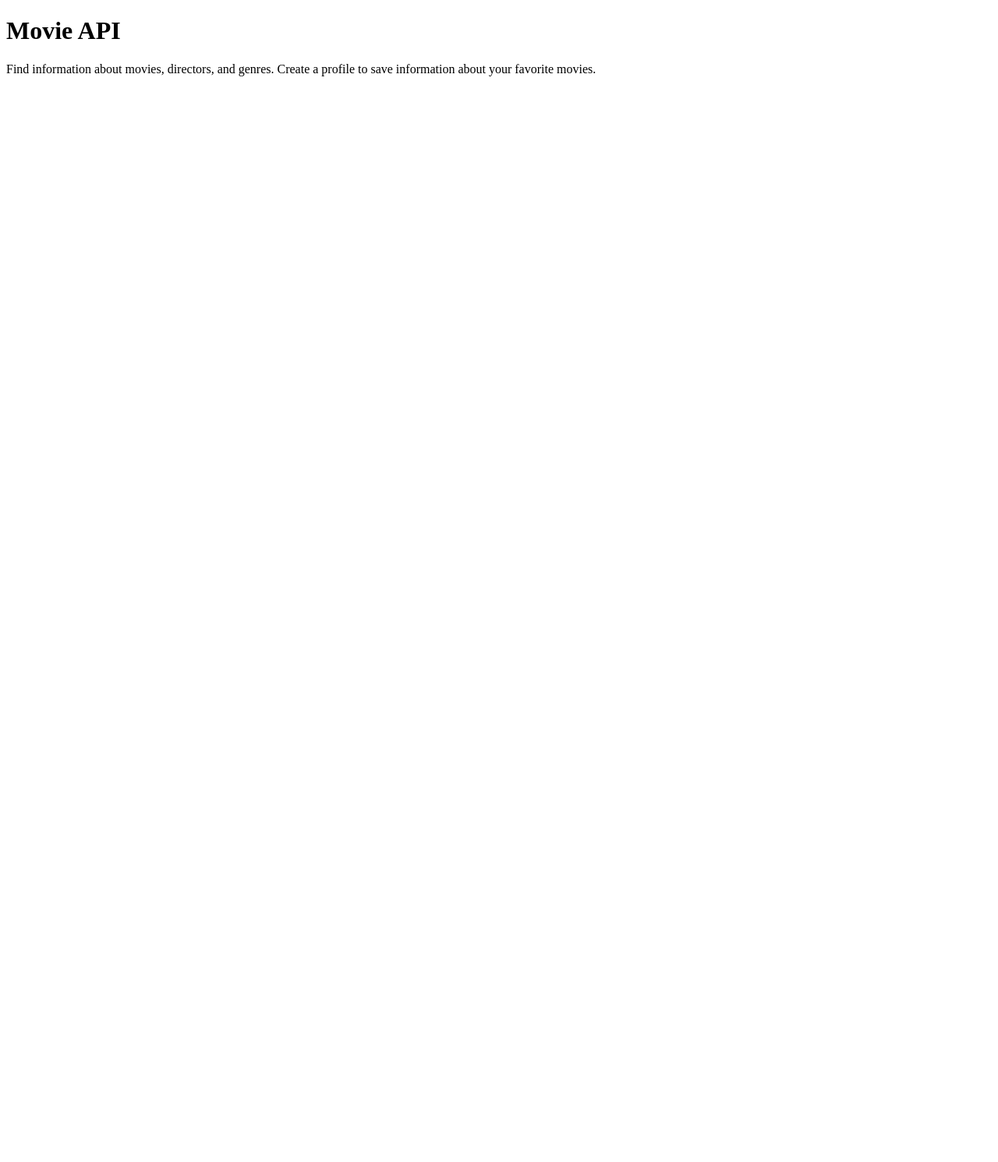
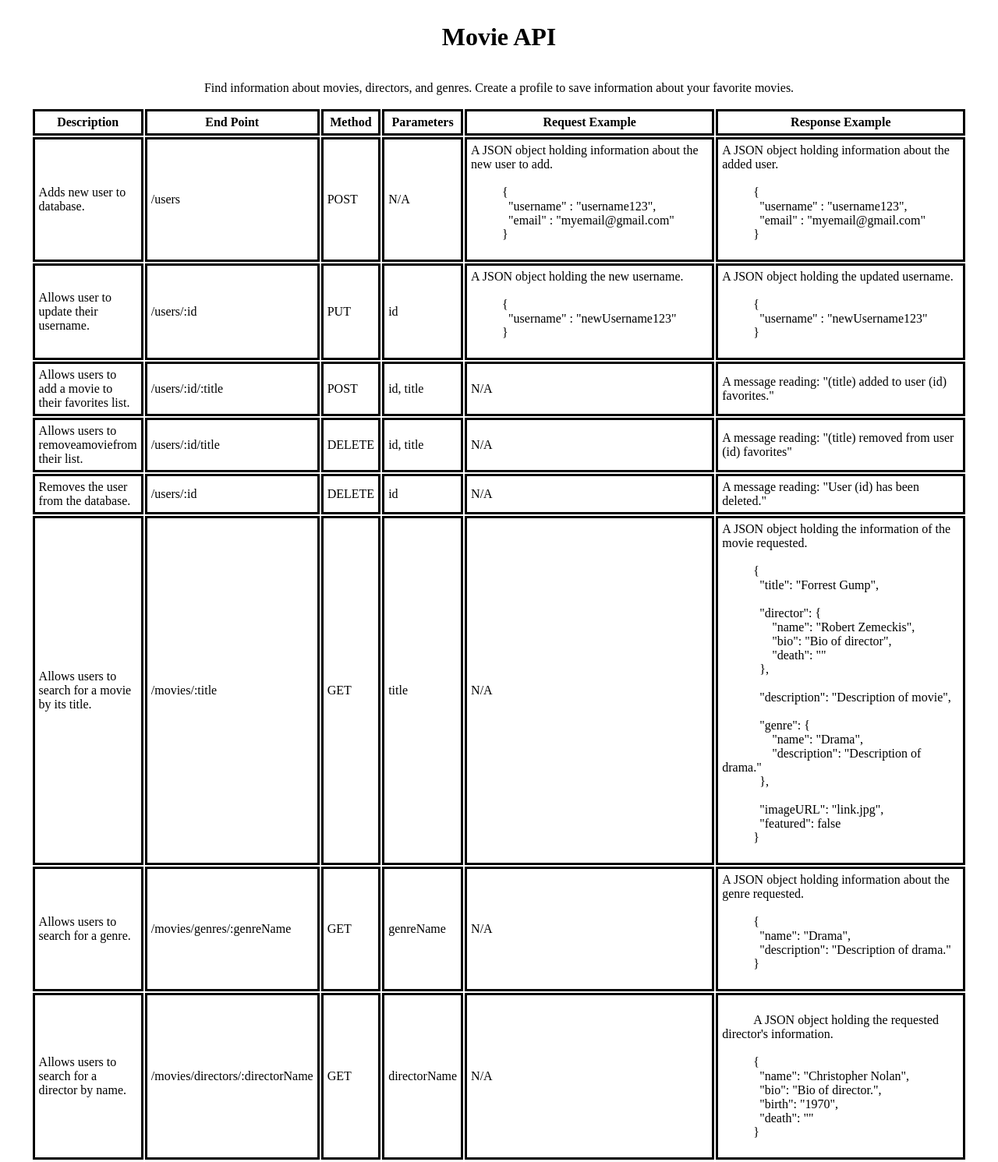
Before and after one commit to ddecicco330web/movie_api, a website: page public/documentation.html in a window 1280 px wide. Shown: the whole page at 78% size. Before the commit the page ends 800 px from the top, so only its background shows below. Drawn offline with Linux system fonts and the light colour scheme.

Commit message:
Update documentation

```diff
--- a/public/documentation.html
+++ b/public/documentation.html
@@ -4,10 +4,156 @@
     <meta charset="utf-8" />
     <meta name="viewport" content="width=device-width, initial-scale=1" />
     <title>Movie API Documentation</title>
+    <link rel="stylesheet" href="styles.css">
   </head>
 
   <body>
     <h1>Movie API</h1>
     <p>Find information about movies, directors, and genres. Create a profile to save information about your favorite movies.</p>
+
+    <table>
+      <thead>
+        <tr>
+          <th>Description</th>
+          <th>End Point</th>
+          <th>Method</th>
+          <th>Parameters</th>
+          <th class="json">Request Example</th>
+          <th class="json">Response Example</th>
+        </tr>
+    </thead>
+
+    <tbody>
+      <tr>
+        <td>Adds new user to database.</td>
+        <td>/users</td>
+        <td>POST</td>
+        <td>N/A</td>
+        <td>A JSON object holding information about the new user to add.
+
+          {
+            "username" : "username123",
+            "email" : "myemail@gmail.com"
+          }
+        </td>
+        <td>A JSON object holding information about the added user.
+
+          {
+            "username" : "username123",
+            "email" : "myemail@gmail.com"
+          }
+        </td>
+      </tr>
+
+      <tr>
+        <td>Allows user to update their username.</td>
+        <td>/users/:id</td>
+        <td>PUT</td>
+        <td>id</td>
+        <td>A JSON object holding the new username.
+
+          {
+            "username" : "newUsername123"
+          }
+        </td>
+        <td>A JSON object holding the updated username.
+
+          {
+            "username" : "newUsername123"
+          }
+        </td>
+      </tr>
+
+      <tr>
+        <td>Allows users to add a movie to their favorites list.</td>
+        <td>/users/:id/:title</td>
+        <td>POST</td>
+        <td>id, title</td>
+        <td>N/A</td>
+        <td>A message reading: "(title) added to user (id) favorites."</td>
+      </tr>
+
+      <tr>
+        <td>Allows users to removeamoviefrom their list.</td>
+        <td>/users/:id/title</td>
+        <td>DELETE</td>
+        <td>id, title</td>
+        <td>N/A</td>
+        <td>A message reading: "(title) removed from user (id) favorites"</td>
+      </tr>
+
+      <tr>
+        <td>Removes the user from the database.</td>
+        <td>/users/:id</td>
+        <td>DELETE</td>
+        <td>id</td>
+        <td>N/A</td>
+        <td>A message reading: "User (id) has been deleted."</td>
+      </tr>
+
+      <tr>
+        <td>Allows users to search for a movie by its title.</td>
+        <td>/movies/:title</td>
+        <td>GET</td>
+        <td>title</td>
+        <td>N/A</td>
+        <td>A JSON object holding the information of the movie requested.
+
+          {
+            "title": "Forrest Gump",
+
+            "director": {
+                "name": "Robert Zemeckis",
+                "bio": "Bio of director",
+                "death": ""
+            },
+
+            "description": "Description of movie",
+
+            "genre": {
+                "name": "Drama",
+                "description": "Description of drama."
+            },
+
+            "imageURL": "link.jpg",
+            "featured": false
+          }
+        </td>
+      </tr>
+
+      <tr>
+        <td>Allows users to search for a genre.</td>
+        <td>/movies/genres/:genreName</td>
+        <td>GET</td>
+        <td>genreName</td>
+        <td>N/A</td>
+        <td>A JSON object holding information about the genre requested.
+
+          {
+            "name": "Drama",
+            "description": "Description of drama."
+          }
+        </td>
+      </tr>
+
+      <tr>
+        <td>Allows users to search for a director by name.</td>
+        <td>/movies/directors/:directorName</td>
+        <td>GET</td>
+        <td>directorName</td>
+        <td>N/A</td>
+        <td>
+          A JSON object holding the requested director's information.
+
+          {
+            "name": "Christopher Nolan",
+            "bio": "Bio of director.",
+            "birth": "1970",
+            "death": ""
+          }
+        </td>
+      </tr>
+    </tbody>
+    </table>
   </body>
 </html>
--- /dev/null
+++ b/public/styles.css
@@ -0,0 +1,27 @@
+body{
+    display: flex;
+    flex-direction: column;
+    text-align: center;
+    align-items: center;
+    width: fit-content;
+}
+table{
+    text-align: left;
+    width: 95%;
+}
+
+th{
+    text-align: center;
+    border: solid;
+    padding: 5px;
+}
+
+td{
+    border: solid;
+    padding: 5px;
+    white-space: pre-wrap;
+}
+
+.json{
+    width: 30%;
+}
```
